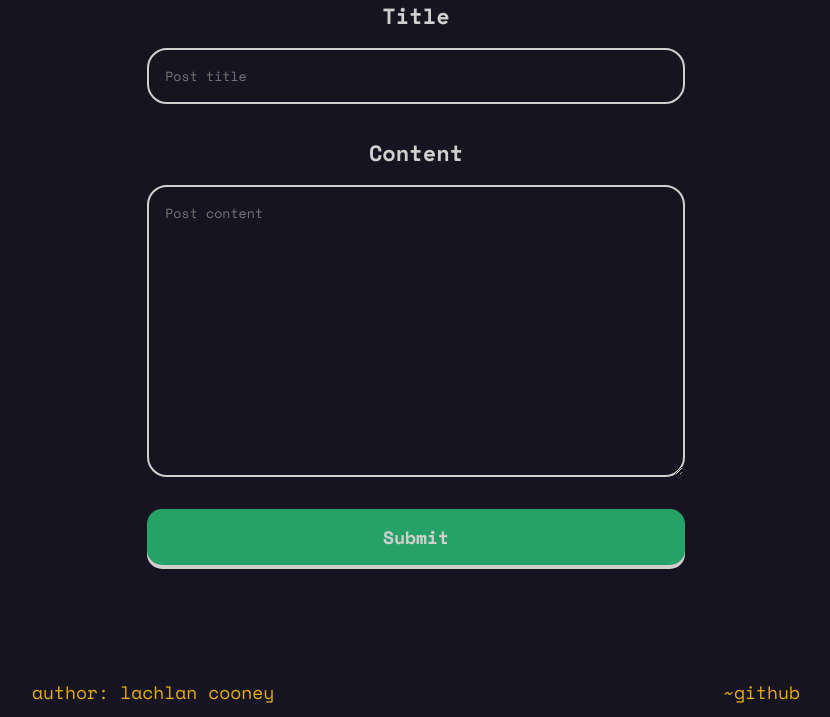
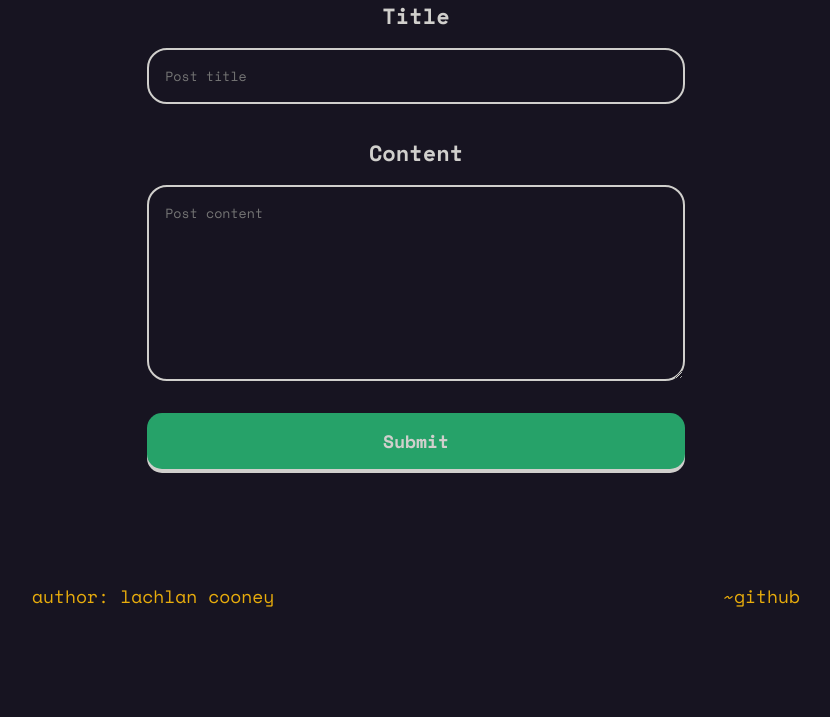
Before and after one commit to lachlan-cooney/flask-application, a Flask app: page /create in a window 1280 px wide. Shown: the part 249-966 px from the top of the page, without its empty margins (224-1054 px from the left). After the commit the page ends 856 px from the top, so only its background shows below. Run offline with Flask 3, Linux system fonts and the light colour scheme.

Commit message:
fix: changed height of 'content' input field

```diff
--- a/static/css/style.css
+++ b/static/css/style.css
@@ -221,7 +221,7 @@ body {
 }
 
 .form-control-content {
-    height: 16rem;
+    height: 10rem;
 }
 
 .form-content-title,
```
